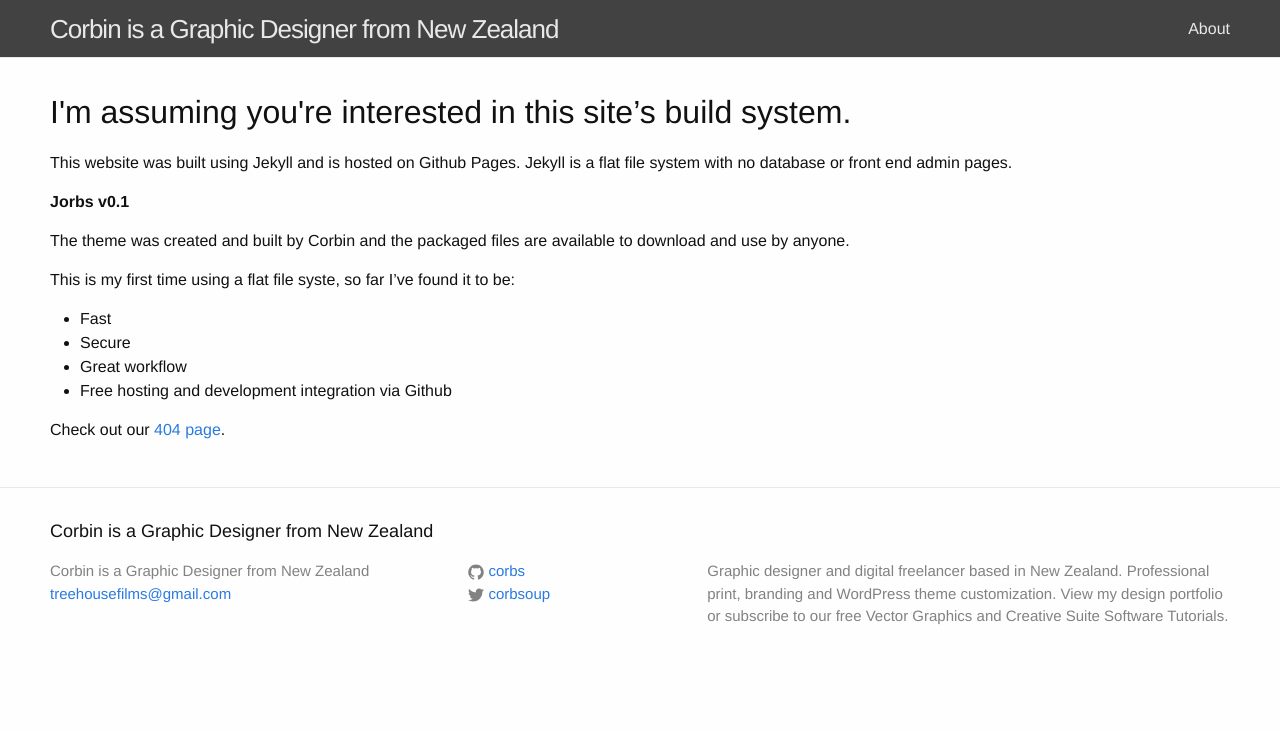
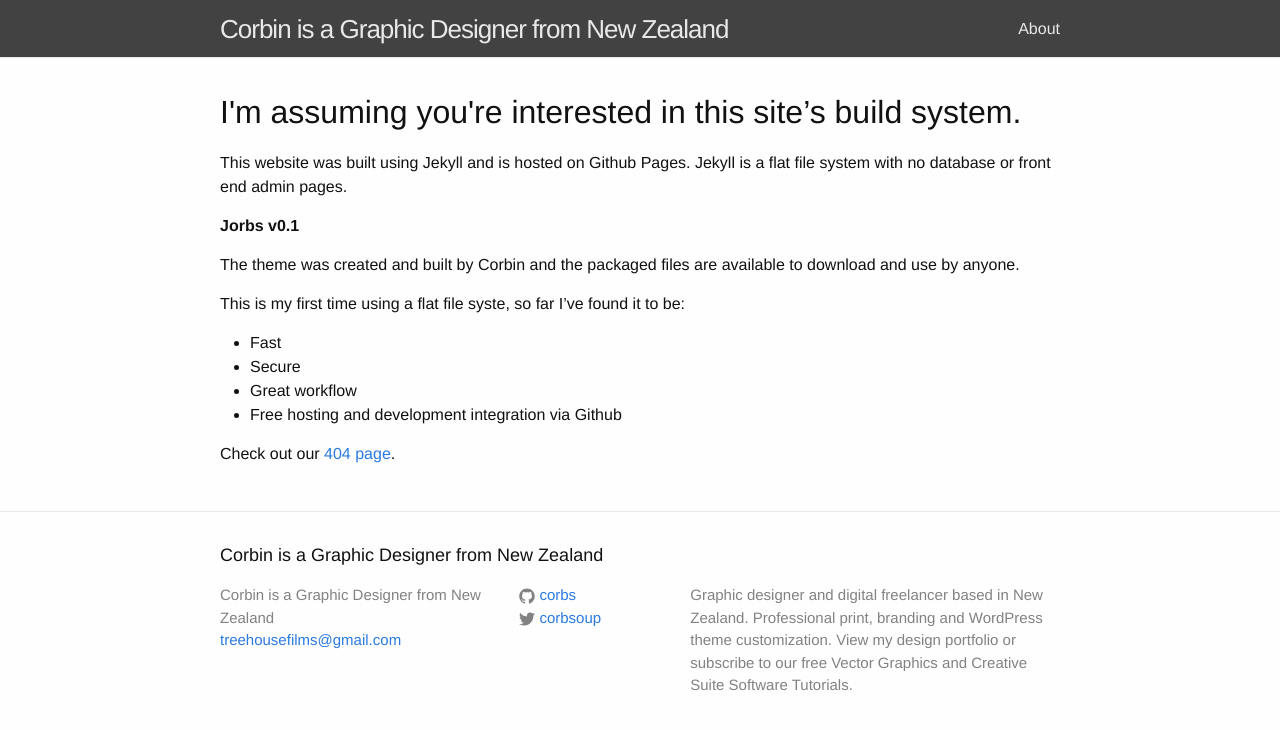
Before and after one commit to corbs/corbs.github.io, a Jekyll site: the page built from admin.md, in a window 1280 px wide. Shown: the top 730 px of the page. Built offline with Jekyll 4.4.1, drawn with Linux system fonts in a browser that asks for light colours.

Commit message:
Width test
Testing code compiles on Github pages

```diff
--- a/css/main.scss
+++ b/css/main.scss
@@ -23,7 +23,7 @@ $grey-color-light: lighten($grey-color, 40%);
 $grey-color-dark:  darken($grey-color, 25%);
 
 // Width of the content area
-$content-width:    1240px;
+$content-width:    900px;
 
 $on-palm:          600px;
 $on-laptop:        800px;
```
